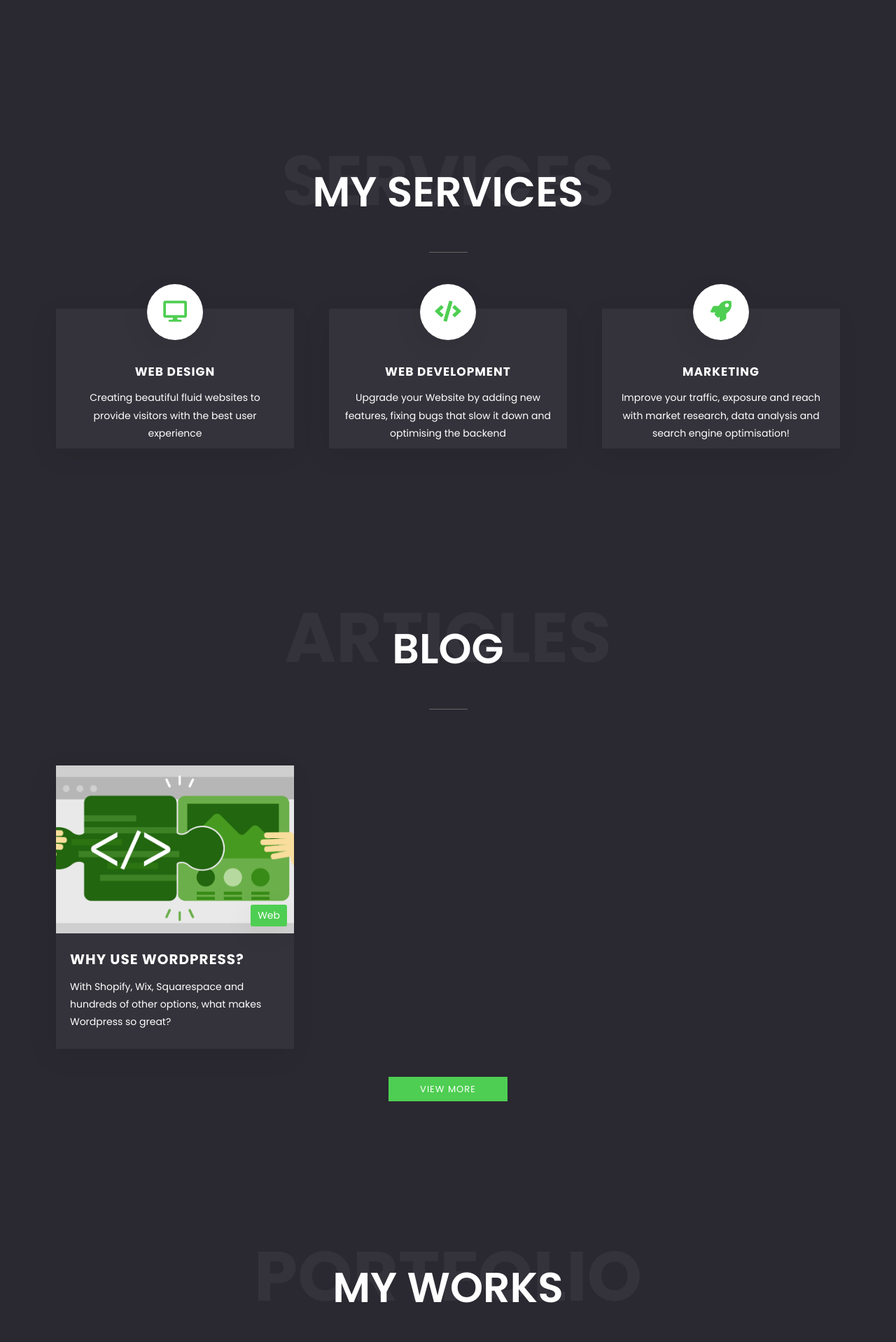
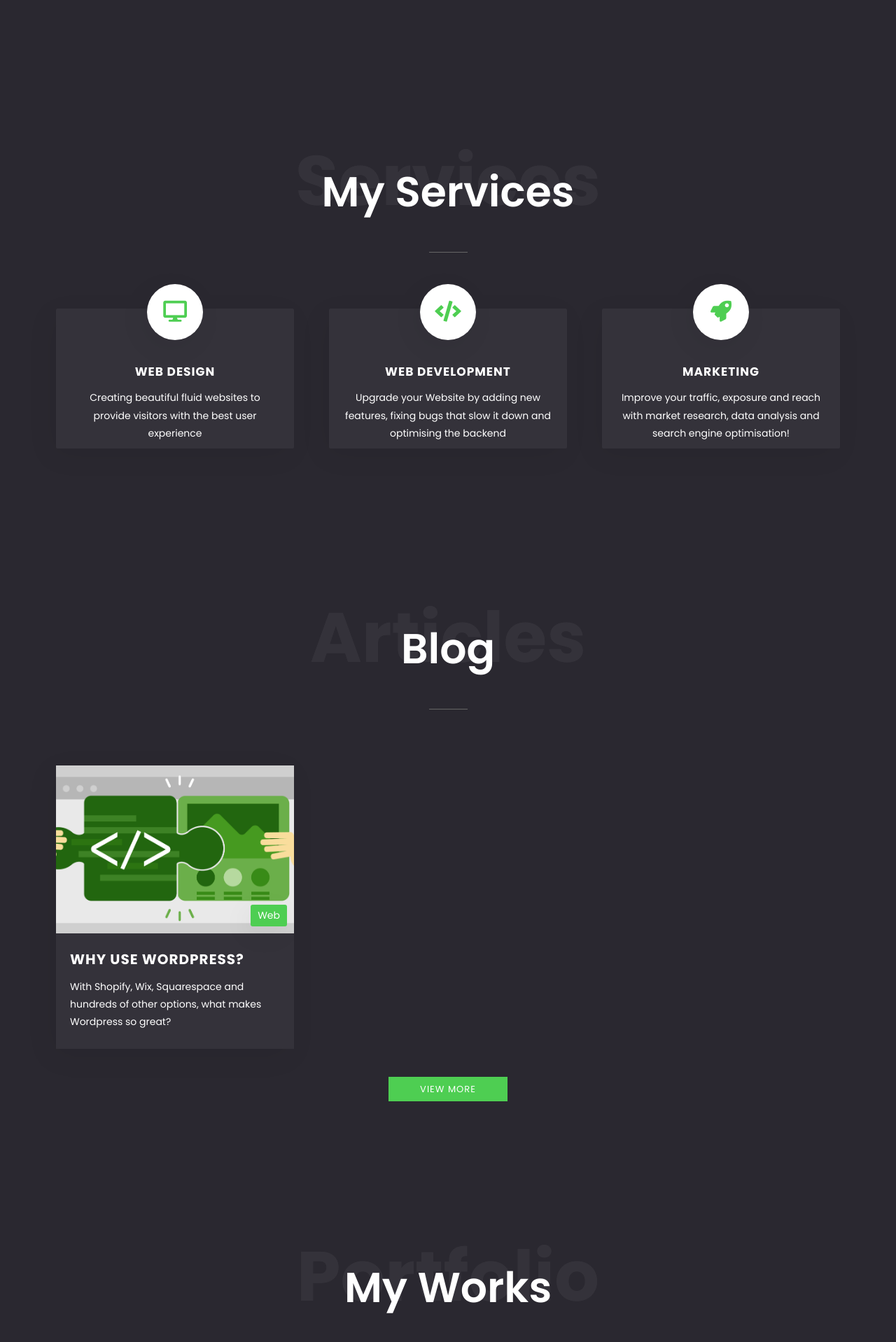
Before and after one commit to RahKapoor/Portfolio, a Jekyll site: the page built from index.html, in a window 1280 px wide. Shown: the part 832-2750 px from the top of the page at 70% size. Built offline with Jekyll 4.4.1, drawn with Linux system fonts in a browser that asks for light colours.

Commit message:
Update style.css

```diff
--- a/assets/css/style.css
+++ b/assets/css/style.css
@@ -473,6 +473,7 @@ textarea.form-control {
     color: #fff;
 	font-size: 60px;
 	letter-spacing: normal;
+	text-transform: capitalize;
 }
 
 .module-title span{
```
